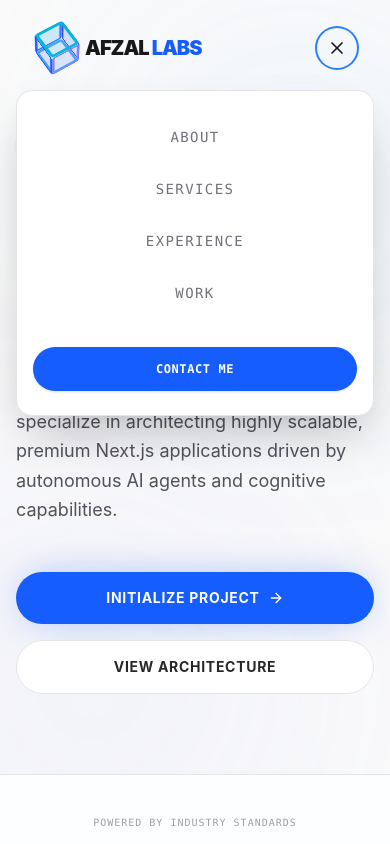
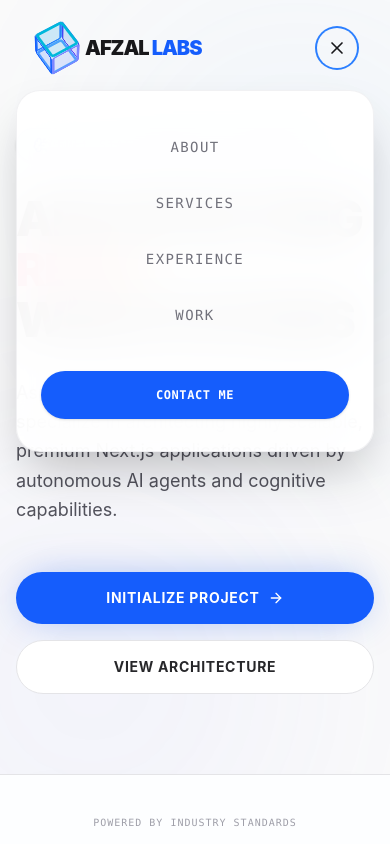
Before and after one commit to yasir-soomro/Afzal-Labs, a Next.js app: page / in a window 390 px wide. Both pictures are taken after a click on the button "Open menu". Built offline with nearby package versions, Linux system fonts and the light colour scheme; no server answers.

Commit message:
fix(navbar): Enhance mobile menu animation and styling
Improve the mobile navigation menu by refining the exit animation for smoother transitions and applying a more sophisticated visual style. This includes a blurred background and updated border for a modern look.

```diff
--- a/components/layout/navbar.tsx
+++ b/components/layout/navbar.tsx
@@ -161,18 +161,50 @@ export function Navbar() {
             <motion.div
               initial={{ opacity: 0, y: -10, scale: 0.98 }}
               animate={{ opacity: 1, y: 10, scale: 1 }}
-              exit={{ opacity: 0, y: -10, scale: 0.98, transition: { duration: 0.2 } }}
-              transition={{ duration: 0.3, ease: "easeOut" }}
-              className="absolute top-full left-4 right-4 bg-white border border-zinc-200 rounded-2xl py-6 px-4 flex flex-col gap-6 md:hidden shadow-2xl origin-top z-50 pointer-events-auto"
+              exit={{ opacity: 0, y: -10, scale: 0.98, transition: { duration: 0.2, delay: 0.1 } }}
+              transition={{ duration: 0.4, ease: [0.16, 1, 0.3, 1] }} // smooth ease out
+              className="absolute top-full left-4 right-4 bg-white/95 backdrop-blur-xl border border-zinc-200/50 rounded-3xl py-8 px-6 flex flex-col gap-6 md:hidden shadow-2xl origin-top z-50 pointer-events-auto"
             >
               <nav aria-label="Mobile Navigation" className="flex flex-col gap-2 text-sm font-mono uppercase tracking-widest text-zinc-500 text-center">
-                <Link href="/#about" onClick={(e) => handleScrollTo(e, 'about')} className="hover:text-blue-600 hover:bg-blue-50 transition-colors py-3 focus:outline-none focus:ring-2 focus:ring-blue-500 rounded-full">About</Link>
-                <Link href="/#services" onClick={(e) => handleScrollTo(e, 'services')} className="hover:text-blue-600 hover:bg-blue-50 transition-colors py-3 focus:outline-none focus:ring-2 focus:ring-blue-500 rounded-full">Services</Link>
-                <Link href="/#experience" onClick={(e) => handleScrollTo(e, 'experience')} className="hover:text-blue-600 hover:bg-blue-50 transition-colors py-3 focus:outline-none focus:ring-2 focus:ring-blue-500 rounded-full">Experience</Link>
-                <Link href="/#projects" onClick={(e) => handleScrollTo(e, 'projects')} className="hover:text-blue-600 hover:bg-blue-50 transition-colors py-3 focus:outline-none focus:ring-2 focus:ring-blue-500 rounded-full">Work</Link>
-                <Link href="/#contact" onClick={(e) => handleScrollTo(e, 'contact')} role="button" aria-label="Navigate to contact section" className="mx-auto mt-6 px-8 py-3.5 bg-blue-600 text-white rounded-full text-xs font-bold uppercase tracking-wider focus:outline-none focus:ring-2 focus:ring-blue-500 shadow-sm w-full shadow-[0_0_20px_-5px_rgba(37,99,235,0.4)]">
-                  Contact Me
-                </Link>
+                {[
+                  { label: "About", href: "/#about", targetId: "about" },
+                  { label: "Services", href: "/#services", targetId: "services" },
+                  { label: "Experience", href: "/#experience", targetId: "experience" },
+                  { label: "Work", href: "/#projects", targetId: "projects" },
+                ].map((item, index) => (
+                  <motion.div
+                    key={item.targetId}
+                    initial={{ opacity: 0, x: -20 }}
+                    animate={{ opacity: 1, x: 0 }}
+                    exit={{ opacity: 0, x: -20, transition: { duration: 0.15, delay: 0 } }}
+                    transition={{ duration: 0.4, delay: 0.1 + index * 0.05, ease: [0.16, 1, 0.3, 1] }}
+                  >
+                    <Link
+                      href={item.href}
+                      onClick={(e) => handleScrollTo(e, item.targetId)}
+                      className="block hover:text-blue-600 hover:bg-blue-50/50 transition-colors py-3.5 focus:outline-none focus:ring-2 focus:ring-blue-500 rounded-full"
+                    >
+                      {item.label}
+                    </Link>
+                  </motion.div>
+                ))}
+
+                <motion.div
+                  initial={{ opacity: 0, y: 10 }}
+                  animate={{ opacity: 1, y: 0 }}
+                  exit={{ opacity: 0, y: 10, transition: { duration: 0.15 } }}
+                  transition={{ duration: 0.4, delay: 0.3, ease: [0.16, 1, 0.3, 1] }}
+                >
+                  <Link
+                    href="/#contact"
+                    onClick={(e) => handleScrollTo(e, 'contact')}
+                    role="button"
+                    aria-label="Navigate to contact section"
+                    className="mx-auto mt-6 px-8 py-4 bg-blue-600 text-white rounded-full text-xs font-bold uppercase tracking-wider focus:outline-none focus:ring-2 focus:ring-blue-500 shadow-sm w-full block shadow-[0_0_20px_-5px_rgba(37,99,235,0.4)]"
+                  >
+                    Contact Me
+                  </Link>
+                </motion.div>
               </nav>
             </motion.div>
           )}
```
